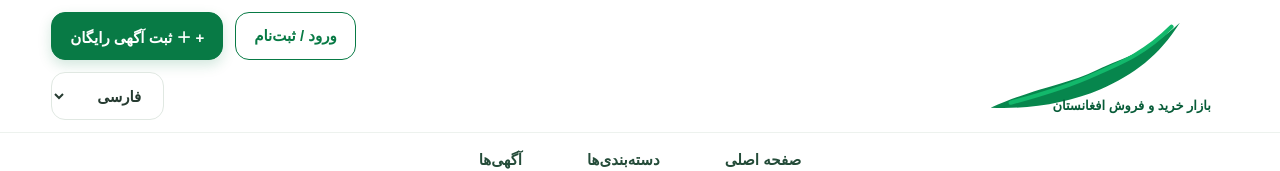
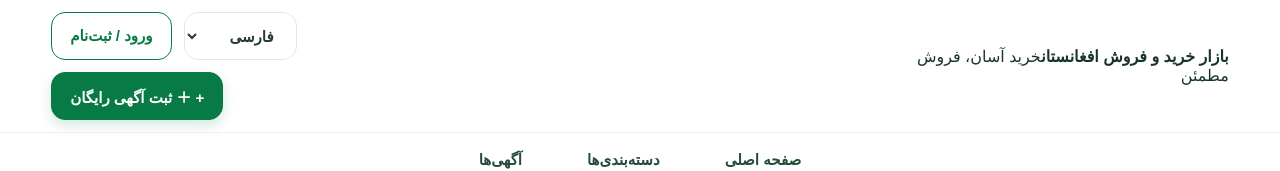
Before and after one commit to bazaarak-af/bazaarak, a Next.js app: page / in a window 1280 px wide. Shown: the top 171 px of the page. Built offline with nearby package versions, Linux system fonts and the light colour scheme; no server answers; the database is empty.

Commit message:
Update page.js

```diff
--- a/app/page.js
+++ b/app/page.js
@@ -241,31 +241,26 @@ useEffect(() => {
       }}
     >
       <header className="bazaar-header">
-
   <div className="bazaar-header-top">
-
-    <Link href="/" className="bazaar-logo">
-      <svg
-        viewBox="0 0 260 120"
-        className="bazaar-logo-symbol"
-        aria-label="لوگوی بازارک"
-      >
-        <path
-          d="M245 8 C205 45 180 48 145 65 C110 82 75 85 18 110 C65 112 110 105 150 88 C190 70 220 48 245 8Z"
-          fill="#07864d"
-        />
-        <path
-          d="M235 13 C205 43 178 55 143 70 C110 85 80 94 42 104"
-          fill="none"
-          stroke="#12b86b"
-          strokeWidth="5"
-          strokeLinecap="round"
-        />
-      </svg>
-      <span>بازار خرید و فروش افغانستان</span>
-    </Link>
+    <div className="bazaar-brand">
+      <strong>بازار خرید و فروش افغانستان</strong>
+      <span>خرید آسان، فروش مطمئن</span>
+    </div>
 
     <div className="bazaar-header-actions">
+      <select
+        value={lang}
+        onChange={(e) => {
+          const value = e.target.value;
+          setLang(value);
+          localStorage.setItem("bazaarak-language", value);
+        }}
+        className="bazaar-language"
+      >
+        <option value="fa">فارسی</option>
+        <option value="ps">پښتو</option>
+        <option value="en">English</option>
+      </select>
 
       <Link href="/login" className="bazaar-login">
         {t.login}
@@ -274,22 +269,6 @@ useEffect(() => {
       <Link href="/new-ad" className="bazaar-post">
         + {t.post}
       </Link>
-
-      <select
-        value={lang}
-        onChange={(e) => {
-          const value = e.target.value;
-          setLang(value);
-          localStorage.setItem("bazaarak-language", value);
-        }}
-        aria-label="Select language"
-        className="bazaar-language"
-      >
-        <option value="fa">فارسی</option>
-        <option value="ps">پښتو</option>
-        <option value="en">English</option>
-      </select>
-
     </div>
   </div>
 
@@ -298,9 +277,7 @@ useEffect(() => {
     <a href="#categories">{t.categories}</a>
     <a href="#ads">{t.ads}</a>
   </nav>
-
 </header>
-
       <section
   style={{
     margin: "25px auto",
```
